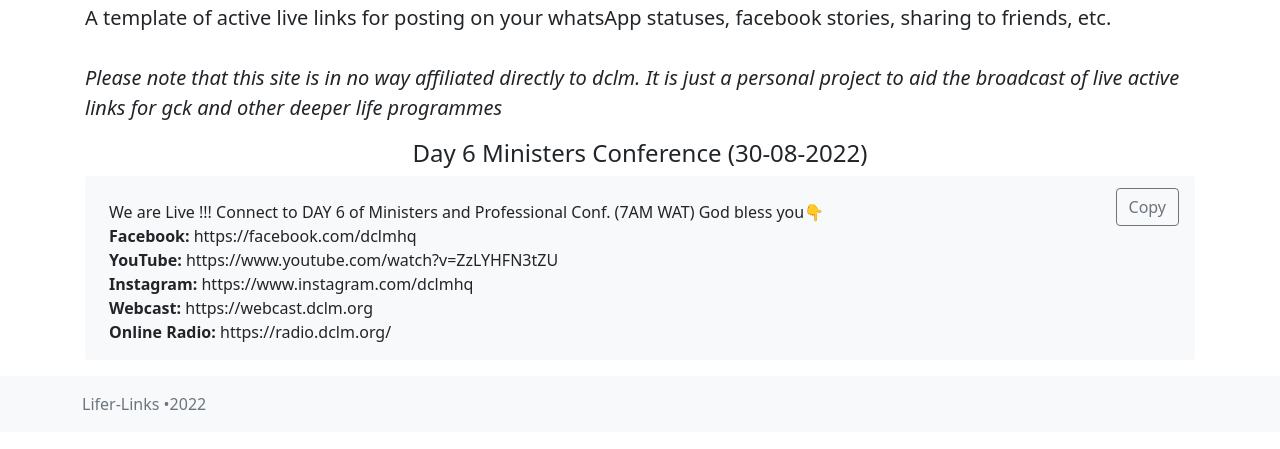
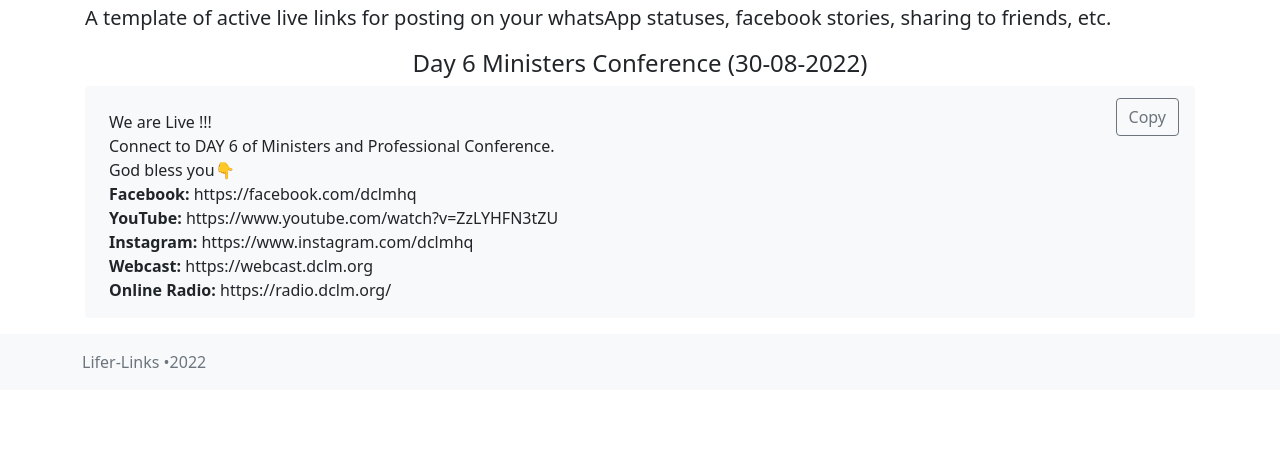
Before and after one commit to jovialcore/livecrusadelinks, a plain HTML site: page index.html in a window 1280 px wide. Shown: the part 161-610 px from the top of the page. Drawn offline with Linux system fonts and the light colour scheme.

Commit message:
updated template

```diff
--- a/index.html
+++ b/index.html
@@ -80,17 +80,15 @@
     <div class="container">
       <h1 class="mt-5">Get live and active links for connecting to GCK </h1>
       <p class="lead"> A template of active live links for posting on your whatsApp statuses, facebook stories, sharing
-        to friends, etc. <br> <br><i>Please note that this site is in no way affiliated directly to dclm. It is just a
-          personal project
-          to aid the broadcast of live active links for gck and other deeper life programmes</i></p>
+        to friends, etc.</p>
 
       <h4 class="text-center"> Day 6 Ministers Conference (30-08-2022) </h4>
       <div class="bg-light pt-2 pb-3 ps-4 pe-3 rounded">
         <button type="button" class="mt-1 btn btn-outline-secondary float-end"  onclick="copy('demo')" id="copyBtn">Copy</button>
         <div class="mt-3" id="demo">
 
-          We are Live !!!
-          Connect to DAY 6 of Ministers and Professional Conf. (7AM WAT) God bless you👇
+          We are Live !!! <br>
+          Connect to DAY 6 of Ministers and Professional Conference. <br>God bless you👇
           <br>
           <b>Facebook:</b>
           https://facebook.com/dclmhq
```
